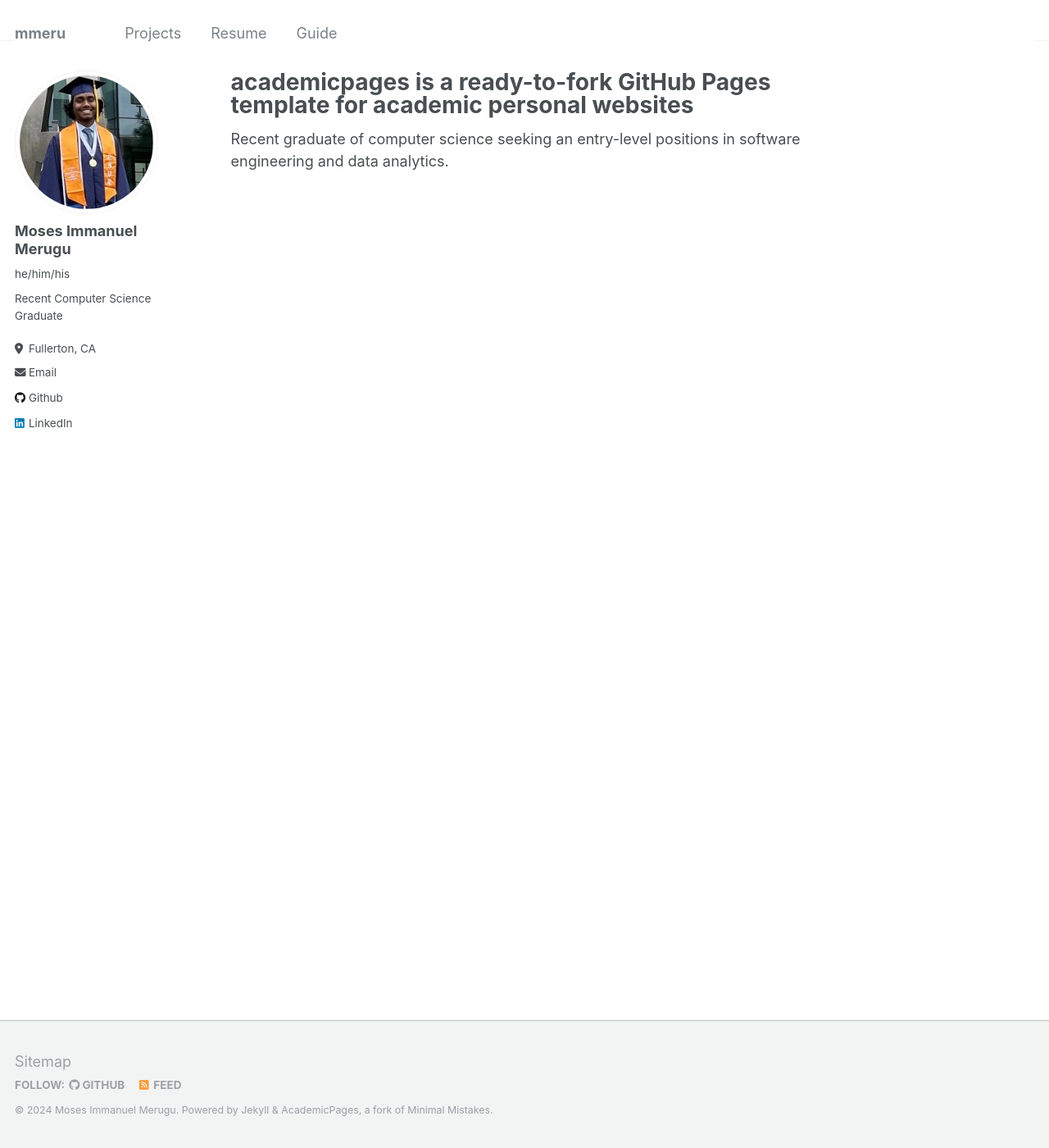
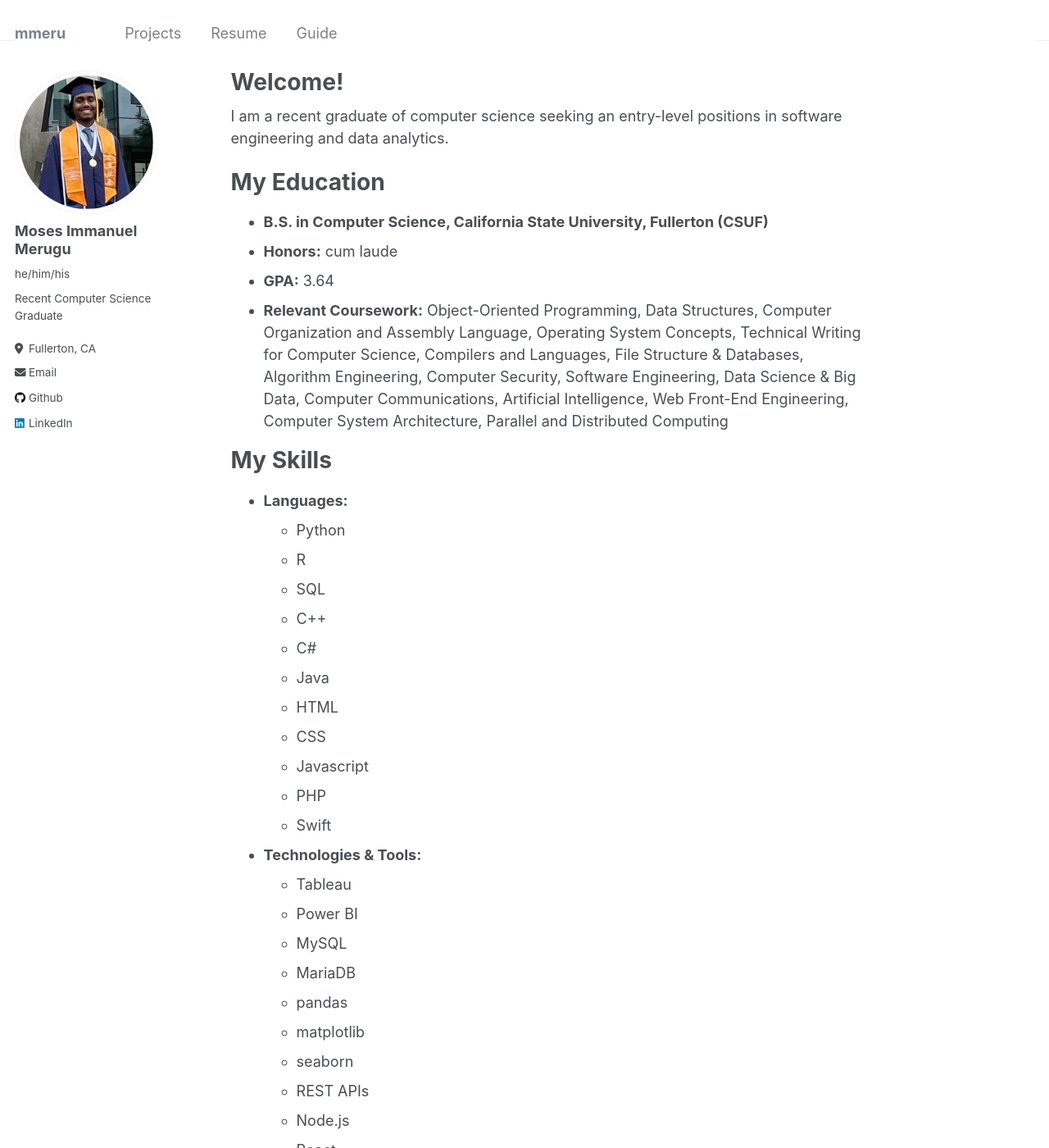
Before and after one commit to mmeru/mmeru.github.io, a Jekyll site: the page built from _pages/about.md, in a window 1280 px wide and 1400 px high. Shown: the whole window at 82% size. Built offline with Jekyll 4.4.1, drawn with Linux system fonts in a browser that asks for light colours; some of the changed text lies outside the part shown.

Commit message:
Update about.md

```diff
--- a/_pages/about.md
+++ b/_pages/about.md
@@ -1,10 +1,62 @@
 ---
 permalink: /
-title: "academicpages is a ready-to-fork GitHub Pages template for academic personal websites"
+title: "Welcome!"
 author_profile: true
 redirect_from:
   - /about/
   - /about.html
 ---
 
-Recent graduate of computer science seeking an entry-level positions in software engineering and data analytics.
+I am a recent graduate of computer science seeking an entry-level positions in software engineering and data analytics.
+
+My Education
+======
+* **B.S. in Computer Science, California State University, Fullerton (CSUF)**
+* **Honors:** cum laude
+* **GPA:** 3.64
+* **Relevant Coursework:** Object-Oriented Programming, Data Structures, Computer Organization and Assembly
+Language, Operating System Concepts, Technical Writing for Computer Science, Compilers and Languages, File
+Structure & Databases, Algorithm Engineering, Computer Security, Software Engineering, Data Science & Big
+Data, Computer Communications, Artificial Intelligence, Web Front-End Engineering, Computer System
+Architecture, Parallel and Distributed Computing
+
+My Skills
+======
+* **Languages:**
+  * Python
+  * R
+  * SQL
+  * C++
+  * C#
+  * Java
+  * HTML
+  * CSS
+  * Javascript
+  * PHP
+  * Swift
+
+* **Technologies & Tools:**
+  * Tableau
+  * Power BI
+  * MySQL
+  * MariaDB
+  * pandas
+  * matplotlib
+  * seaborn
+  * REST APIs
+  * Node.js
+  * React
+  * Jupyter
+  * Git
+  * GitHub
+  * Jira
+  * Microsoft Office
+
+* **Operating Systems:**
+  * Windows
+  * macOS
+  * Linux
+  * iOS
+* **Development Methodologies:**
+  * Agile
+  * Scrum
```
